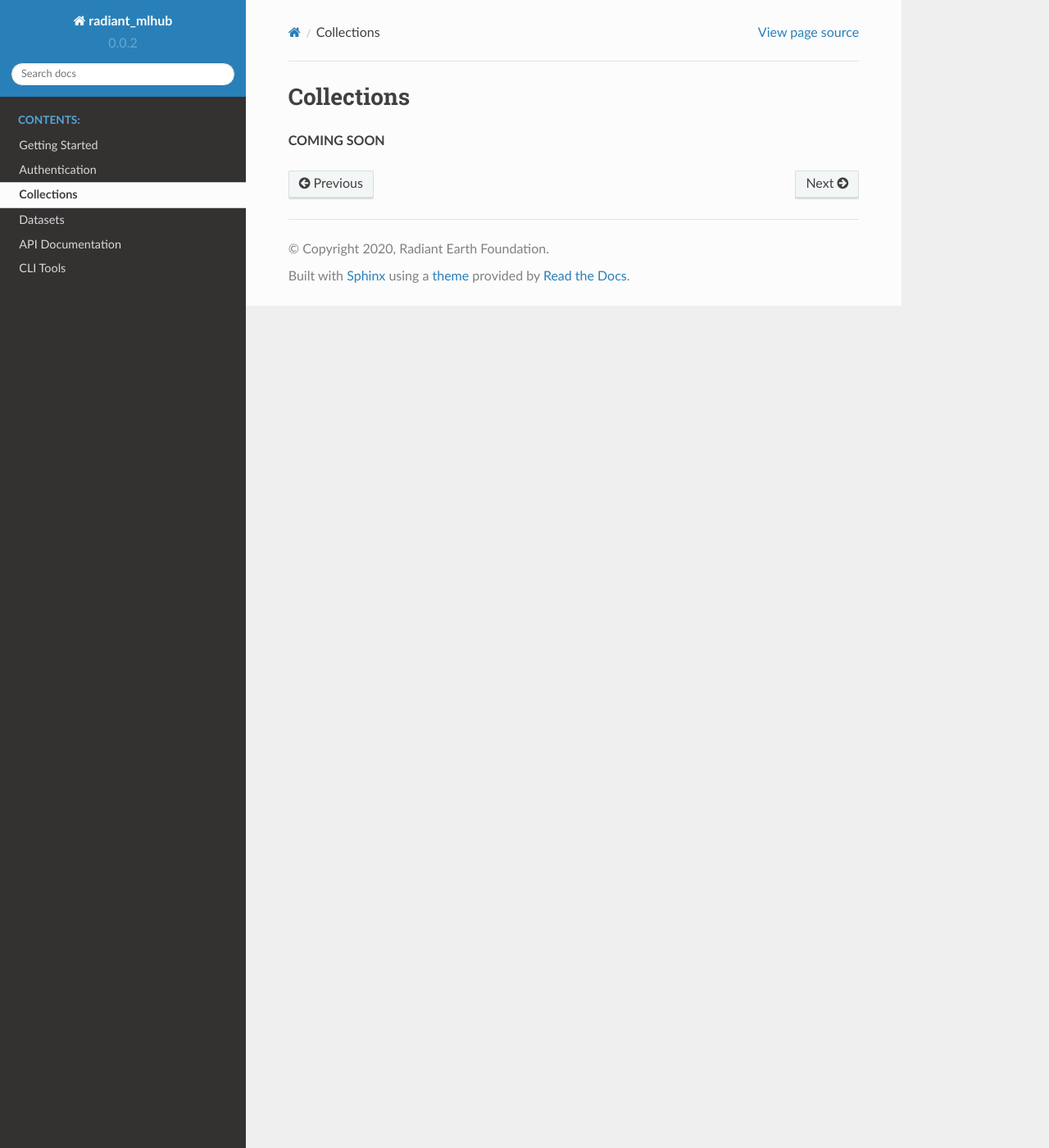
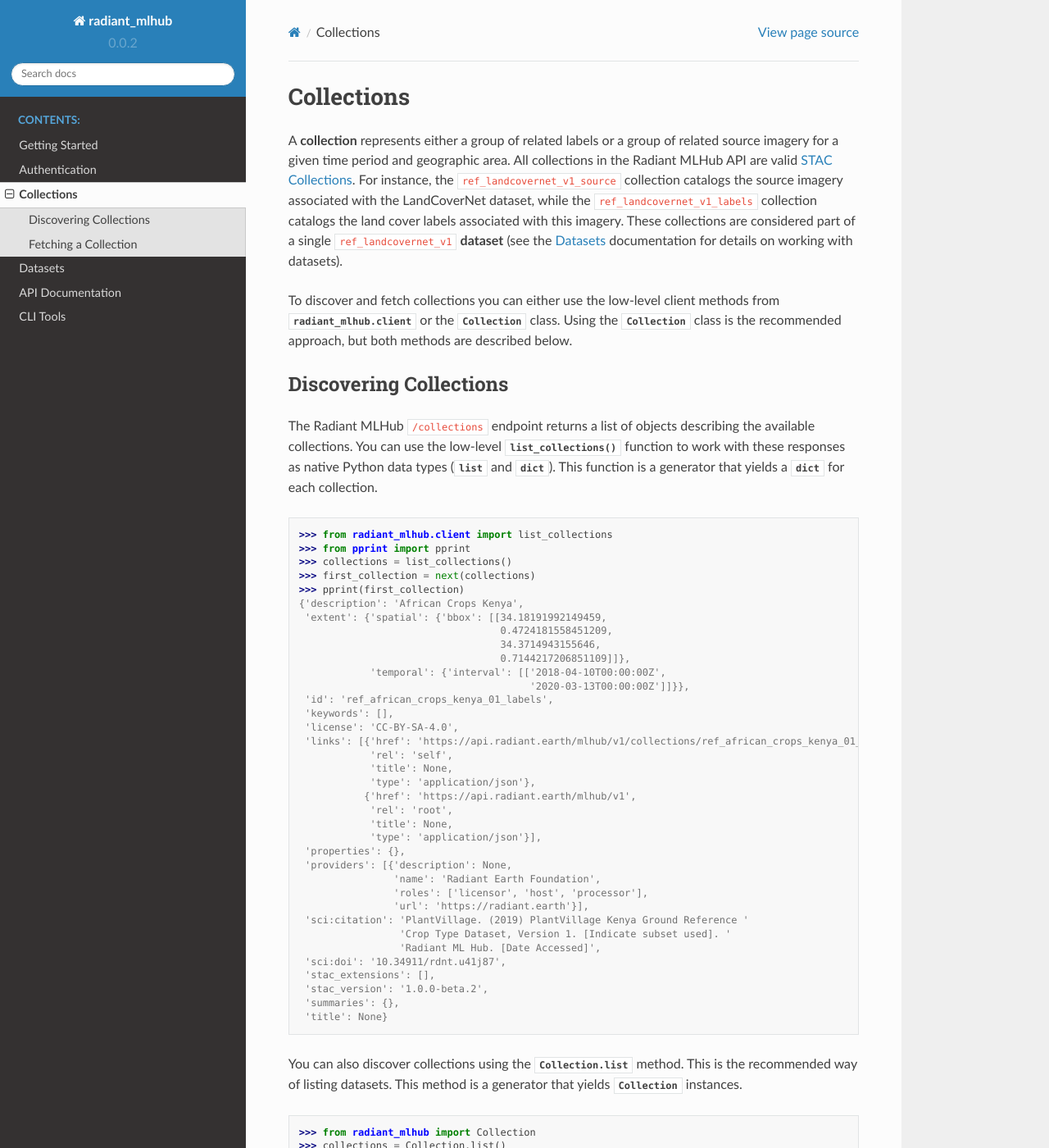
Before and after one commit to radiantearth/radiant-mlhub, a Sphinx documentation site: the page built from docs/source/collections.rst, in a window 1280 px wide and 1400 px high. Shown: the whole window at 82% size. Built offline with Sphinx 7.4.7 and the Read the Docs theme 2.0.0, drawn with Linux system fonts in a browser that asks for light colours; some of the changed text lies outside the part shown.

Commit message:
Add detailed collections docs

```diff
--- a/docs/source/collections.rst
+++ b/docs/source/collections.rst
@@ -1,4 +1,104 @@
 Collections
 ===========
 
-**COMING SOON**
+A **collection** represents either a group of related labels or a group of related source imagery for a given time period and geographic
+area. All collections in the Radiant MLHub API are valid `STAC Collections <https://github.com/radiantearth/stac-spec/tree/master/collection-spec>`_.
+For instance, the ``ref_landcovernet_v1_source`` collection catalogs the source imagery associated with the LandCoverNet dataset, while
+the ``ref_landcovernet_v1_labels`` collection catalogs the land cover labels associated with this imagery. These collections are considered
+part of a single ``ref_landcovernet_v1`` **dataset** (see the :ref:`Datasets` documentation for details on working with datasets).
+
+To discover and fetch collections you can either use the low-level client methods from :mod:`radiant_mlhub.client` or the
+:class:`~radiant_mlhub.models.Collection` class. Using the :class:`~radiant_mlhub.models.Collection` class is the recommended approach, but
+both methods are described below.
+
+Discovering Collections
++++++++++++++++++++++++
+
+The Radiant MLHub ``/collections`` endpoint returns a list of objects describing the available collections. You can use the low-level
+:func:`~radiant_mlhub.client.list_collections` function to work with these responses as native Python data types (:class:`list`
+and :class:`dict`). This function is a generator that yields a :class:`dict` for each collection.
+
+.. code-block:: python
+
+    >>> from radiant_mlhub.client import list_collections
+    >>> from pprint import pprint
+    >>> collections = list_collections()
+    >>> first_collection = next(collections)
+    >>> pprint(first_collection)
+    {'description': 'African Crops Kenya',
+     'extent': {'spatial': {'bbox': [[34.18191992149459,
+                                      0.4724181558451209,
+                                      34.3714943155646,
+                                      0.7144217206851109]]},
+                'temporal': {'interval': [['2018-04-10T00:00:00Z',
+                                           '2020-03-13T00:00:00Z']]}},
+     'id': 'ref_african_crops_kenya_01_labels',
+     'keywords': [],
+     'license': 'CC-BY-SA-4.0',
+     'links': [{'href': 'https://api.radiant.earth/mlhub/v1/collections/ref_african_crops_kenya_01_labels',
+                'rel': 'self',
+                'title': None,
+                'type': 'application/json'},
+               {'href': 'https://api.radiant.earth/mlhub/v1',
+                'rel': 'root',
+                'title': None,
+                'type': 'application/json'}],
+     'properties': {},
+     'providers': [{'description': None,
+                    'name': 'Radiant Earth Foundation',
+                    'roles': ['licensor', 'host', 'processor'],
+                    'url': 'https://radiant.earth'}],
+     'sci:citation': 'PlantVillage. (2019) PlantVillage Kenya Ground Reference '
+                     'Crop Type Dataset, Version 1. [Indicate subset used]. '
+                     'Radiant ML Hub. [Date Accessed]',
+     'sci:doi': '10.34911/rdnt.u41j87',
+     'stac_extensions': [],
+     'stac_version': '1.0.0-beta.2',
+     'summaries': {},
+     'title': None}
+
+You can also discover collections using the :meth:`Collection.list <radiant_mlhub.models.Collection.list>` method. This is the recommended way of
+listing datasets. This method is a generator that yields :class:`Collection <radiant_mlhub.models.Collection>` instances.
+
+.. code-block:: python
+
+    >>> from radiant_mlhub import Collection
+    >>> collections = Collection.list()
+    >>> first_collection = next(collections)
+    >>> first_collection.ref_african_crops_kenya_01_labels
+    'ref_african_crops_kenya_01_labels'
+    >>> first_collection.description
+    'African Crops Kenya'
+
+Fetching a Collection
++++++++++++++++++++++
+
+The Radiant MLHub ``/collections/{p1}`` endpoint returns an object representing a single collection. You can use the low-level
+:func:`~radiant_mlhub.client.get_collection` function to work with this response as a :class:`dict`.
+
+.. code-block:: python
+
+    >>> from radiant_mlhub.client import get_collection
+    >>> collection = get_collection('ref_african_crops_kenya_01_labels')
+    >>> pprint(collection)
+    {'description': 'African Crops Kenya',
+     'extent': {'spatial': {'bbox': [[34.18191992149459,
+                                      0.4724181558451209,
+                                      34.3714943155646,
+                                      0.7144217206851109]]},
+                'temporal': {'interval': [['2018-04-10T00:00:00Z',
+                                           '2020-03-13T00:00:00Z']]}},
+     'id': 'ref_african_crops_kenya_01_labels',
+     ...
+     }
+
+You can also fetch a collection from the Radiant MLHub API based on the collection ID using the :meth:`Collection.fetch <radiant_mlhub.models.Collection.fetch>`
+method. This is the recommended way of fetching a collection. This method returns a :class:`~radiant_mlhub.models.Collection` instance.
+
+.. code-block:: python
+
+    >>> collection = Collection.fetch('ref_african_crops_kenya_01_labels')
+    >>> collection.id
+    'ref_african_crops_kenya_01_labels'
+    >>> collection.description
+    'African Crops Kenya'
```
Also changed, not shown: docs/source/datasets.rst (+6 -3 lines).
